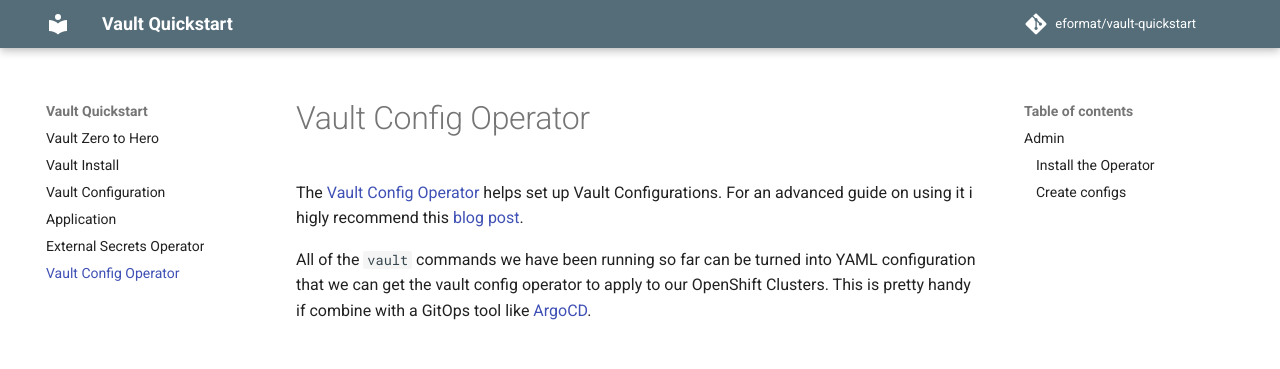
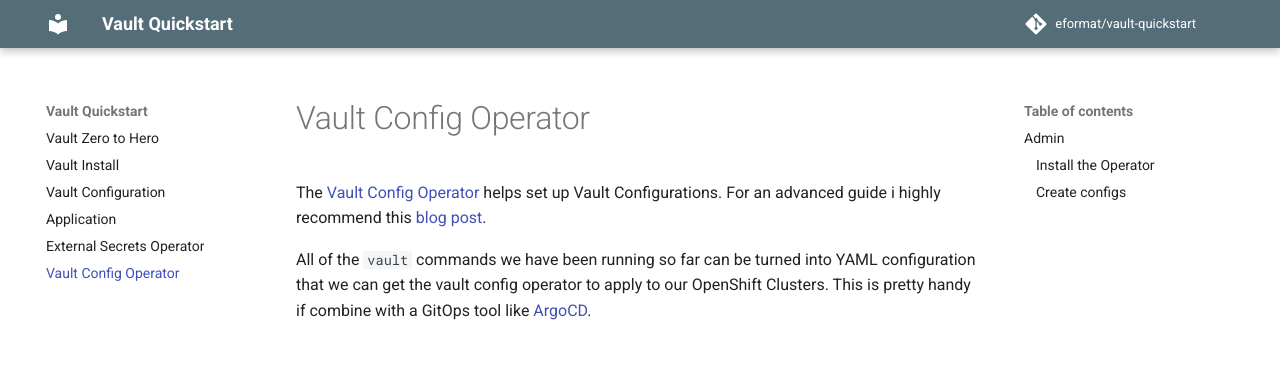
Before and after one commit to eformat/vault-quickstart, an MkDocs documentation site: the page built from docs/5-vault-configuration-operator.md, in a window 1280 px wide and 1400 px high. Shown: the top 369 px of the window. Built offline with MkDocs 1.6.1 and Material for MkDocs 9.7.7, drawn with Linux system fonts in a browser that asks for light colours; comment, search, counter and statistics services are not loaded; some of the changed text lies outside the part shown.

Commit message:
🐡 tidy up 🐡

```diff
--- a/docs/5-vault-configuration-operator.md
+++ b/docs/5-vault-configuration-operator.md
@@ -1,6 +1,6 @@
 # Vault Config Operator
 
-The [Vault Config Operator](https://github.com/redhat-cop/vault-config-operator) helps set up Vault Configurations. For an advanced guide on using it i higly recommend this [blog post](https://cloud.redhat.com/blog/how-to-secure-cloud-native-applications-with-hashicorp-vault-and-cert-manager).
+The [Vault Config Operator](https://github.com/redhat-cop/vault-config-operator) helps set up Vault Configurations. For an advanced guide i highly recommend this [blog post](https://cloud.redhat.com/blog/how-to-secure-cloud-native-applications-with-hashicorp-vault-and-cert-manager).
 
 All of the `vault` commands we have been running so far can be turned into YAML configuration that we can get the vault config operator to apply to our OpenShift Clusters. This is pretty handy if combine with a GitOps tool like [ArgoCD](https://argo-cd.readthedocs.io/en/stable/).
 
```
Also changed, not shown: other parts of docs/5-vault-configuration-operator.md (+1 -1 lines).
